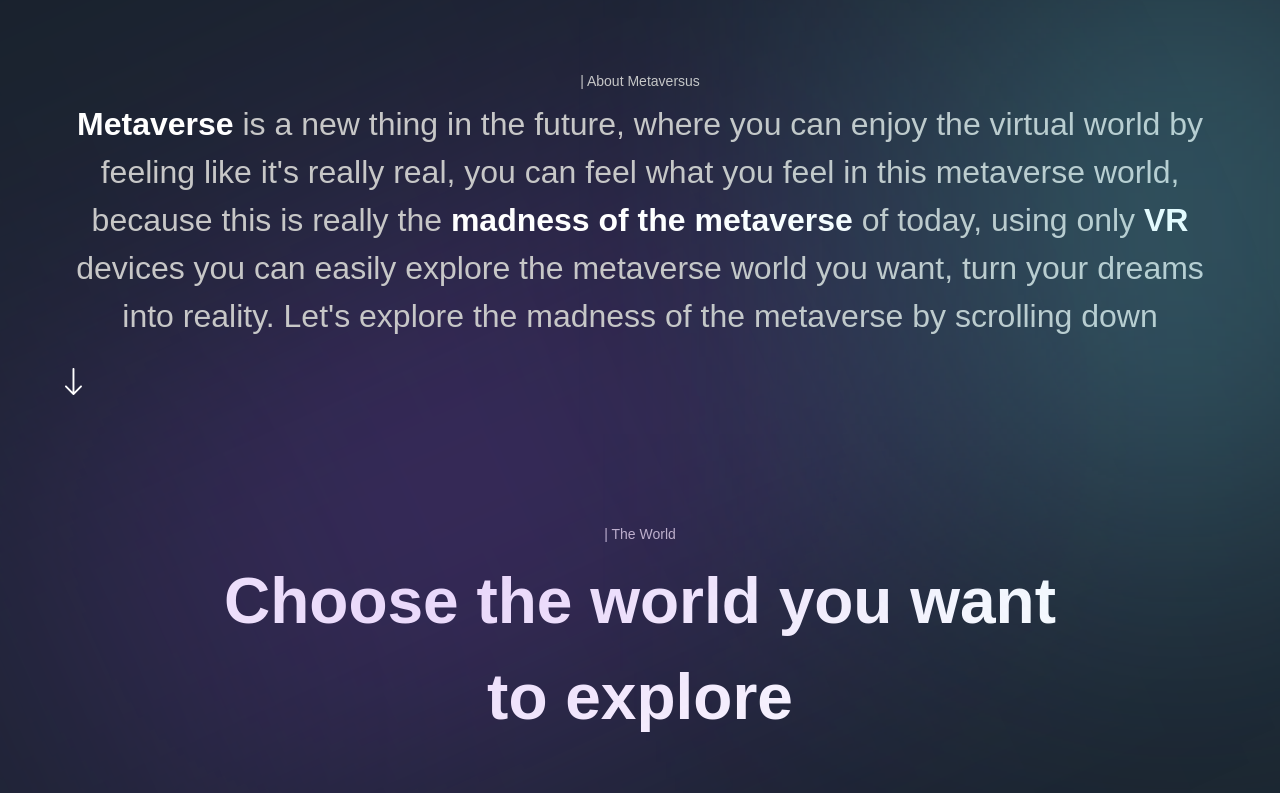
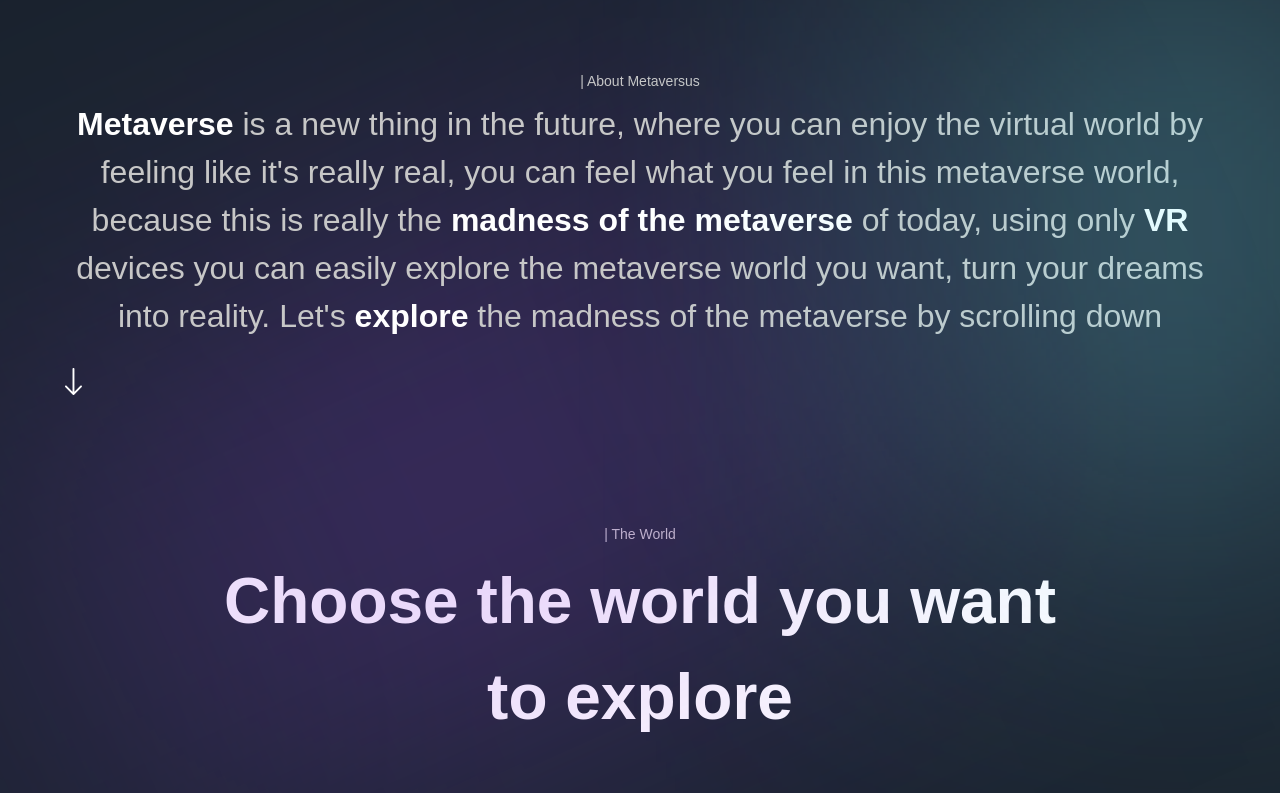
Before and after one commit to sidharthviz/MetaMadness, a Next.js app: page / in a window 1280 px wide. Shown: the part 1042-1835 px from the top of the page. Built offline with nearby package versions, Linux system fonts and the light colour scheme; grey boxes are pictures that could not be loaded; a web font is replaced by a local one.

Commit message:
chore: updated  about

```diff
--- a/sections/About.jsx
+++ b/sections/About.jsx
@@ -18,12 +18,23 @@ const About = () => (
     >
       <TypingText title="| About Metaversus" textStyles="text-center" />
 
-      <motion.p variants={fadeIn('up', 'tween', 0.2, 1)}
-      className="mt-[8px] font-normal sm:text-[32px] text-[20px] text-center
-      text-secondary-white"
+      <motion.p
+      variants={fadeIn('up', 'tween', 0.2, 1)}
+      className="mt-[8px] font-normal sm:text-[32px] text-[20px] text-center text-secondary-white"
       >
-       <span className="font-extrabold text-white"> Metaverse  </span>
-       is a new thing in the future, where you can enjoy the virtual world by feeling like it's really real, you can feel what you feel in this metaverse world, because this is really the <span className="font-extrabold text-white"> madness of the metaverse </span> of today, using only <span className="font-extrabold text-white"> VR </span> devices you can easily explore the metaverse world you want, turn your dreams into reality. Let's explore the madness of the metaverse by scrolling down
+       <span className="font-extrabold text-white">Metaverse</span> is a new
+        thing in the future, where you can enjoy the virtual world by feeling
+        like it's really real, you can feel what you feel in this metaverse
+        world, because this is really the{' '}
+        <span className="font-extrabold text-white">
+          madness of the metaverse
+        </span>{' '}
+        of today, using only{' '}
+        <span className="font-extrabold text-white">VR</span> devices you can
+        easily explore the metaverse world you want, turn your dreams into
+        reality. Let's{' '}
+        <span className="font-extrabold text-white">explore</span> the madness
+        of the metaverse by scrolling down
       </motion.p>
 
       <motion.img
```
